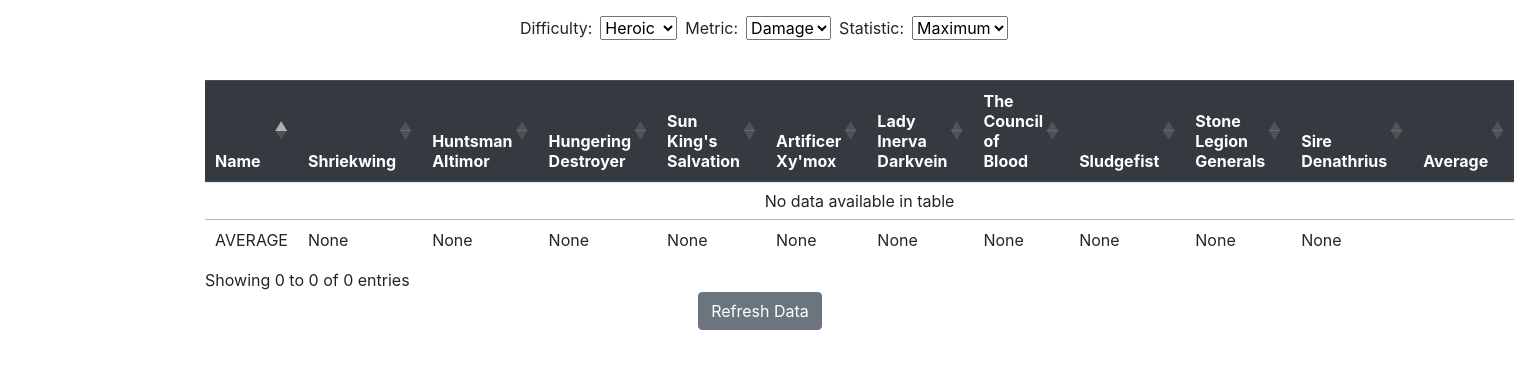
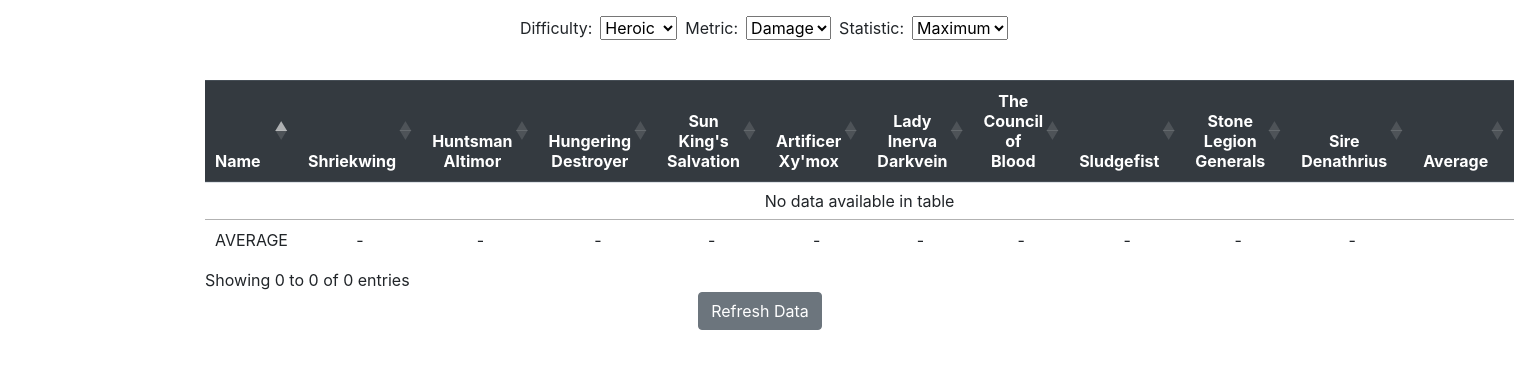
Before and after one commit to CalvinKrist/RaidTeamSummarizer, a Django app: page / in a window 1520 px wide. Shown: the top 369 px of the page. Run offline with Django 3.2, Linux system fonts and the light colour scheme; data that the repository does not hold is empty; some libraries are stand-ins or nearby versions.

Commit message:
Sorting fixes

```diff
--- a/raid/templatetags/raid_extras.py
+++ b/raid/templatetags/raid_extras.py
@@ -1,6 +1,9 @@
 from django import template
 
 register = template.Library()
+
+L = [8, 45]
+none = " - "
 
 @register.simple_tag
 def get_raid_val(value, *args):
@@ -8,10 +11,12 @@ def get_raid_val(value, *args):
 	difficulty = args[1]
 	metric = args[2]
 	statistic = args[3]
+
 	try:
-		return value[difficulty][metric][boss][statistic]
+		val = value[difficulty][metric][boss][statistic]
+		return f'{val:02}'
 	except:
-		return "None"
+		return none
 
 @register.simple_tag
 def get_raid_color(value, *args):
@@ -25,7 +30,7 @@ def get_raid_color(value, *args):
 			return value[difficulty][metric]["med_col"]
 		return ""
 	except:
-		return "None"
+		return none
 
 @register.simple_tag
 def get_raid_avg(value, *args):
@@ -34,12 +39,14 @@ def get_raid_avg(value, *args):
 	statistic = args[2]
 	try:
 		if statistic == "max":
-			return (int)(value[difficulty][metric]["max_avg"] + 0.5)
+			val = (int)(value[difficulty][metric]["max_avg"] + 0.5)
+			return f'{val:02}'
 		if statistic == "med":
-			return (int)(value[difficulty][metric]["med_avg"] + 0.5)
+			val = (int)(value[difficulty][metric]["med_avg"] + 0.5)
+			return f'{val:02}'
 		return ""
 	except:
-		return "None"
+		return none
 
 @register.simple_tag
 def get_raid_avg_2(value, *args):
@@ -48,6 +55,7 @@ def get_raid_avg_2(value, *args):
 	metric = args[2]
 	statistic = args[3]
 	try:
-		return value[difficulty][metric][boss][statistic]
+		val = value[difficulty][metric][boss][statistic]
+		return f'{val:02}'
 	except:
-		return "None"
+		return none
--- a/templates/template.html
+++ b/templates/template.html
@@ -51,7 +51,7 @@
 				<th>Name</th>
 
 				{% for boss in bosses %}
-					<th scope="col">{{boss}}</th>
+					<th scope="col" class="text-center">{{boss}}</th>
 				{% endfor %}
 				<th scope="col">Average</th>
 
@@ -64,11 +64,11 @@
 					<tr id={% get_raid_color raider difficulty metric statistic %}>
 						<td scope="row">{{raider.name}}</td>
 						{% for boss in bosses %}
-							<td>
+							<td class="text-center">
 							{% get_raid_val raider boss difficulty metric statistic %}
 							</td>
 						{% endfor %}
-						<td>
+						<td class="text-center">
 						{% get_raid_avg raider difficulty metric statistic %}
 						</td>
 					</tr>
@@ -79,7 +79,7 @@
 			<tr class="thead-light">
 				<td scope="col">AVERAGE</td>
 				{% for boss in bosses %}
-					<td scope="col">{% get_raid_avg_2 average boss difficulty metric statistic %}</td>
+					<td scope="col" class="text-center">{% get_raid_avg_2 average boss difficulty metric statistic %}</td>
 				{% endfor %}
 				<td scope="col"></td>
 			</tr>
```
